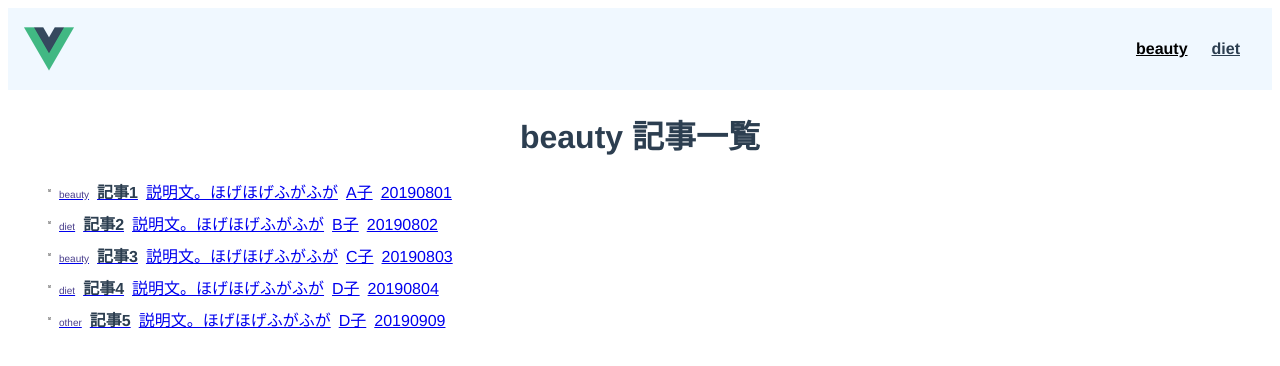
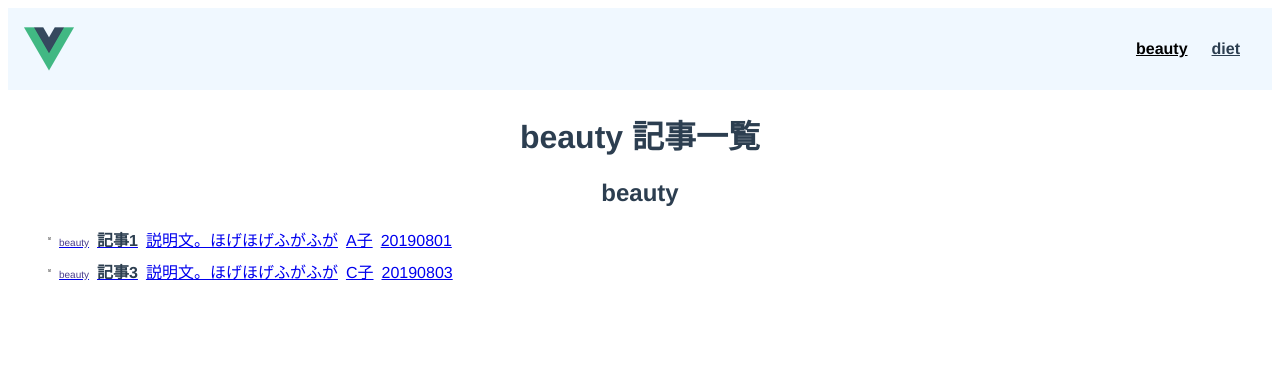
Before and after one commit to furyu-isomata/vue_study, a Vue app: page /articles/beauty in a window 1280 px wide. Shown: the top 366 px of the page. Built offline with nearby package versions, Linux system fonts and the light colour scheme.

Commit message:
カテゴリの出し分け完了

```diff
--- a/src/components/molecule/List.vue
+++ b/src/components/molecule/List.vue
@@ -1,6 +1,8 @@
 <template>
+    <div>
+        <h2>{{ this.category }}</h2>
         <ul class="list">
-        <li class="list-item" v-for="(article, key) in $store.state.ArticleList" :key="key">
+            <li class="list-item" v-for="(article, key) in this.getCategory()" :key="key">
                 <router-link class="list-link" :to="'article/' + article.id">
                     <img :src="article.img" alt="記事イメージ">
                     <div class="list-detail">
@@ -13,7 +15,7 @@
                 </router-link>
             </li>
         </ul>
-
+    </div>
 </template>
 
 
@@ -25,20 +27,26 @@
 				list: this.$store.state.ArticleList,
             }
         },
+        props: {
+			'category': {
+				type: String,
+                default: null
+            }
+        },
         methods: {
-            // getCategory() {
-				// const category = this.list.map((r) => {
-				// 	return r.category;
-				// });
-				// const category2 = category.filter((x, i, self) =>{
-				// 	return self.indexOf(x) === i;
-            //     });
-            //     console.log(category2);
-            //
-            // }
+            getCategory() {
+                if (this.category !== null) {
+					console.log(`カテゴリーは${this.category}`);
+					const showCategory = this.list.filter(x => x.category === this.category);
+					return showCategory;
+                } else {
+					console.log(`カテゴリーはtopかな`);
+					return this.list;
+                }
+            }
         },
         created() {
-			// this.getCategory();
+			this.getCategory();
 		},
 	}
 </script>
--- a/src/components/pages/Category.vue
+++ b/src/components/pages/Category.vue
@@ -1,7 +1,7 @@
 <template>
     <div class="hello">
         <h1>{{ $route.params.category }} 記事一覧</h1>
-        <list category="$route.params.category"></list>
+        <list :category="$route.params.category"></list>
     </div>
 </template>
 
@@ -12,11 +12,6 @@
 		name: 'Category',
         components: {
 			List
-        },
-        props: {
-			category: {
-				type: String
-			}
         }
 	}
 </script>
--- a/src/components/pages/Top.vue
+++ b/src/components/pages/Top.vue
@@ -1,7 +1,8 @@
 <template>
     <div class="hello">
         <h1>top</h1>
-        <list></list>
+
+        <list :category="$route.params.category" />
     </div>
 </template>
 
```
Lines whose indentation alone changed are shown as unchanged.
